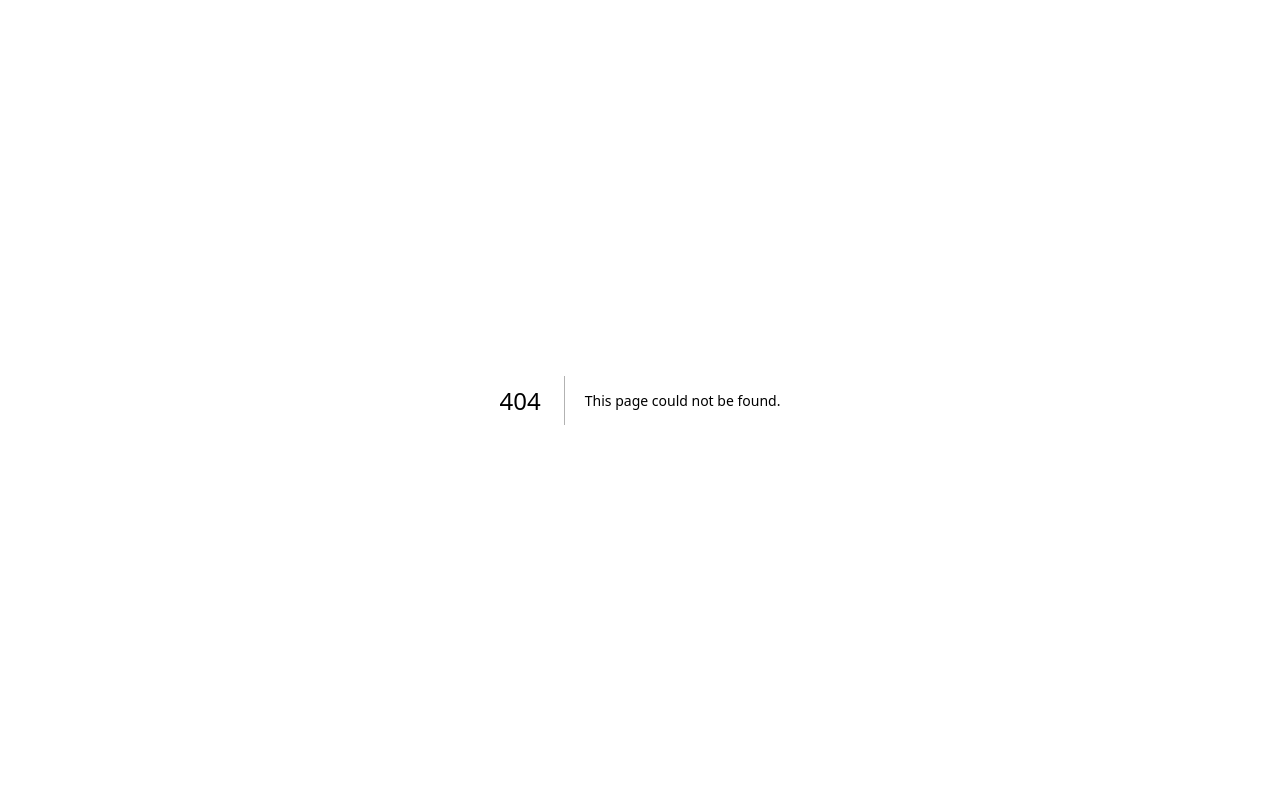
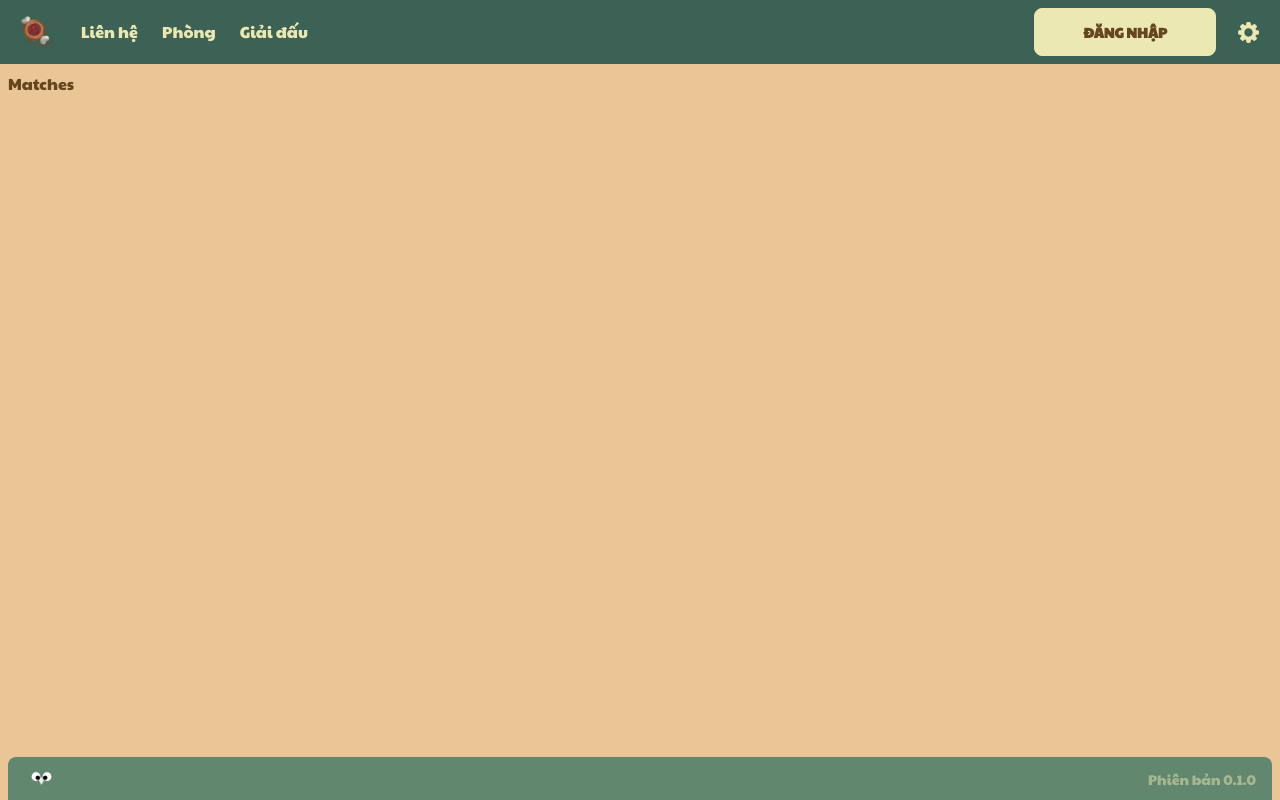
Before and after one commit to Owlvernyte/cotuong-frontend, a Next.js app: page /matches in a window 1280 px wide. Before the commit this address had no page. Built offline with nearby package versions, Linux system fonts and the light colour scheme; no server answers.

Commit message:
moved from histories to matches

```diff
--- a/app/(basic)/histories/[id]/page.tsx
+++ /dev/null
@@ -1,9 +0,0 @@
-import React from 'react'
-
-function History() {
-  return (
-    <div>History</div>
-  )
-}
-
-export default History
--- a/app/(basic)/histories/page.tsx
+++ /dev/null
@@ -1,9 +0,0 @@
-import React from 'react'
-
-function Histories() {
-  return (
-    <div>Histories</div>
-  )
-}
-
-export default Histories
--- /dev/null
+++ b/app/(basic)/matches/[id]/page.tsx
@@ -0,0 +1,9 @@
+import React from 'react'
+
+function Match() {
+  return (
+    <div>Match</div>
+  )
+}
+
+export default Match
--- /dev/null
+++ b/app/(basic)/matches/page.tsx
@@ -0,0 +1,9 @@
+import React from 'react'
+
+function Matches() {
+  return (
+    <div>Matches</div>
+  )
+}
+
+export default Matches
```
